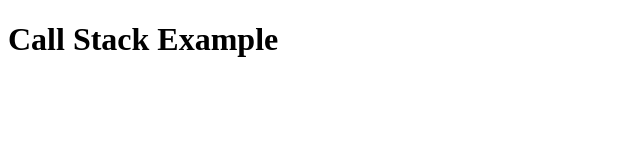
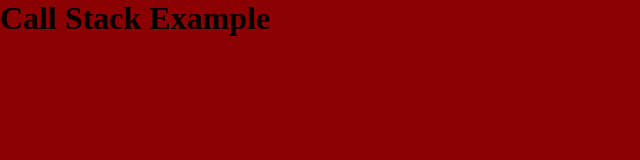
Before and after one commit to Radexman/JavaScript-under-the-hood, a plain HTML site: page index.html in a window 1280 px wide. Shown: the whole page, without its empty margins (0-640 px from the left). Drawn offline with Linux system fonts and the light colour scheme.

Commit message:
Added some random bs

```diff
--- a/index.html
+++ b/index.html
@@ -5,6 +5,7 @@
 		<meta http-equiv="X-UA-Compatible" content="IE=edge" />
 		<script src="index.js" async></script>
 		<meta name="viewport" content="width=device-width, initial-scale=1.0" />
+		<link rel="stylesheet" href="dist/css/main.css" />
 		<title>Call Stack Example</title>
 	</head>
 	<body>
--- /dev/null
+++ b/src/sass/main.scss
@@ -0,0 +1,10 @@
+* {
+    margin: 0;
+    padding: 0;
+    box-sizing: border-box;
+}
+
+body {
+    min-height: 100vh;
+    background-color: darkred;
+}
```
Also changed, not shown: dist/css/main.css (added), 1 other file.
